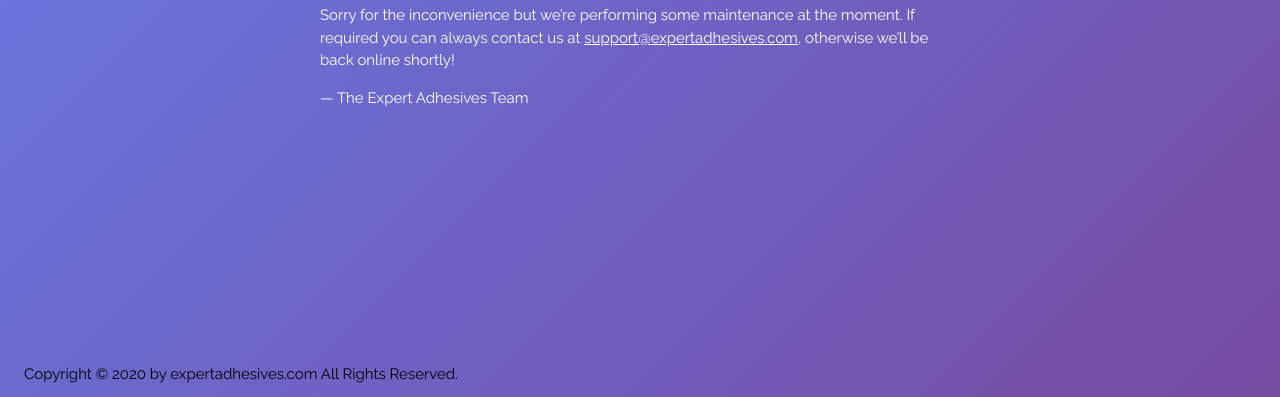
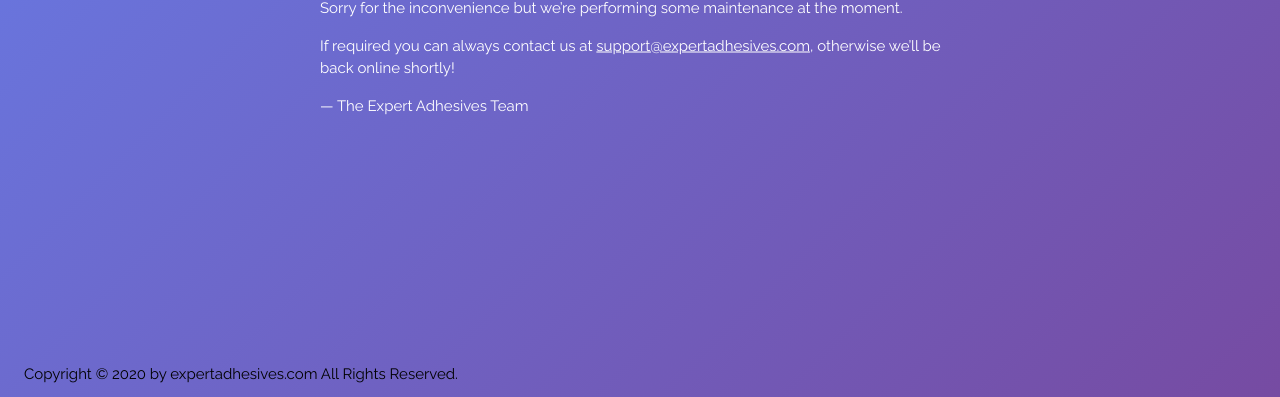
Before and after one commit to vvavdiya/expertadhesives.github.io, a plain HTML site: page index.html in a window 1280 px wide. Shown: the part 403-800 px from the top of the page. Drawn offline with nearby package versions, Linux system fonts and the light colour scheme.

Commit message:
Update index.html

```diff
--- a/index.html
+++ b/index.html
@@ -55,7 +55,8 @@
     <!-- <h2>We&rsquo;ll be back soon!</h2> -->
      <h2>Under Maintenace</h2
     <div>
-        <p>Sorry for the inconvenience but we&rsquo;re performing some maintenance at the moment. If required you can always contact us at <a href="mailto:support@expertadhesives.com">support@expertadhesives.com</a>, otherwise we&rsquo;ll be back online shortly!</p>
+        <p>Sorry for the inconvenience but we&rsquo;re performing some maintenance at the moment.</p>
+        <p>If required you can always contact us at <a href="mailto:support@expertadhesives.com">support@expertadhesives.com</a>, otherwise we&rsquo;ll be back online shortly!</p>
         <p>&mdash; The Expert Adhesives Team</p>
     </div>
 
```
